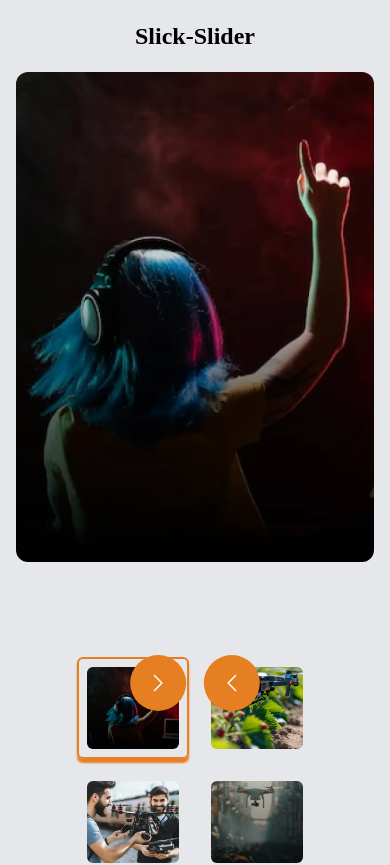
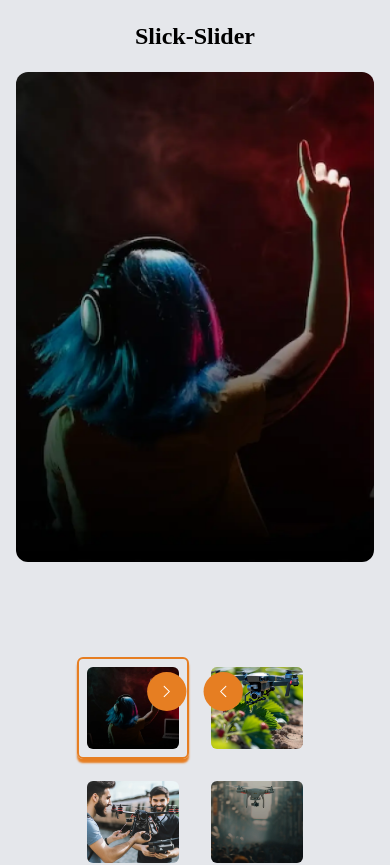
Before and after one commit to tarunmalik330/slider-test, a React (Create React App) app: page / in a window 390 px wide. Shown: the top 865 px of the page. Built offline with nearby package versions, Linux system fonts and the light colour scheme.

Commit message:
reduce size slider arrows in mobile screen

```diff
--- a/src/components/practice.jsx
+++ b/src/components/practice.jsx
@@ -121,16 +121,24 @@ const Practice = () => {
       </h1>
       <div className="container mx-auto xl:max-w-[1100px] px-4 md:py-10 py-5 relative">
         <button
-          className="absolute xl:bottom-1/2 lg:bottom-[16%] md:bottom-[26%] sm:bottom-[30%] min-[376px]:bottom-[31%] bottom-[38%] xl:left-[-7%] left-1/2 cursor-pointer ps-2"
+          className="absolute xl:bottom-1/2 lg:bottom-[16%] md:bottom-[26%] sm:bottom-[30%] min-[376px]:bottom-[31%] bottom-[40%] xl:left-[-7%] left-1/2 cursor-pointer ps-2 z-[1]"
           onClick={() => sliderRef1?.current?.slickPrev()}
         >
-          <img src={prevarrow} alt="Previous Arrow" />
+          <img
+            src={prevarrow}
+            alt="Previous Arrow"
+            className="sm:max-w-[56px] sm:max-h-[56px] max-w-10 max-h-10"
+          />
         </button>
         <button
-          className="absolute xl:bottom-1/2 lg:bottom-[16%] md:bottom-[26%] sm:bottom-[30%] min-[376px]:bottom-[31%] bottom-[38%] xl:right-[-7%] right-1/2 cursor-pointer pe-2"
+          className="absolute xl:bottom-1/2 lg:bottom-[16%] md:bottom-[26%] sm:bottom-[30%] min-[376px]:bottom-[31%] bottom-[40%] xl:right-[-7%] right-1/2 cursor-pointer pe-2 z-[1]"
           onClick={() => sliderRef1?.current?.slickNext()}
         >
-          <img src={nextarrow} alt="Next Arrow" />
+          <img
+            src={nextarrow}
+            alt="Next Arrow"
+            className="sm:max-w-[56px] sm:max-h-[56px] max-w-10 max-h-10"
+          />
         </button>
         <Slider className="pb-12 sm:pt-0" {...sliderSettingsMain}>
           {SLIDEDATA.map((obj, i) => (
```
